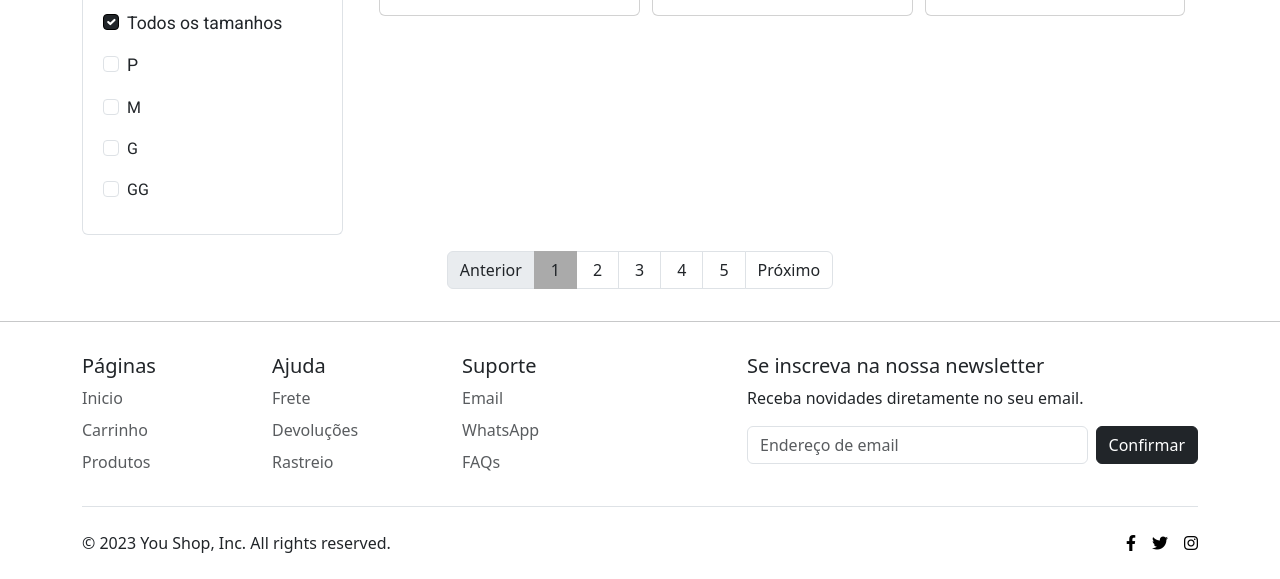
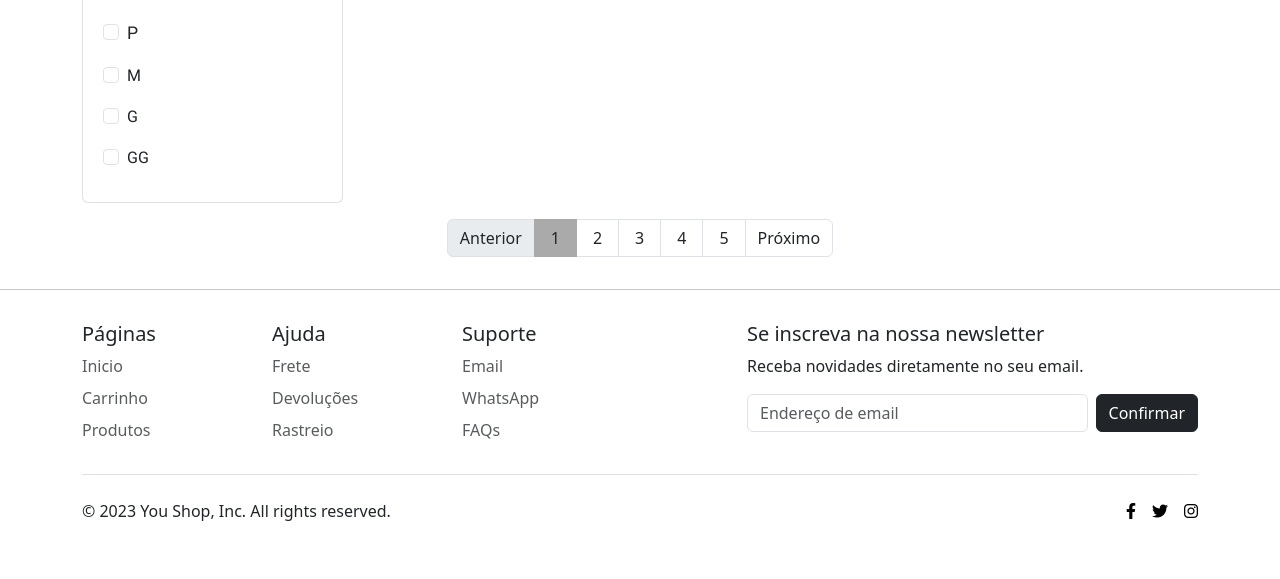
Before and after one commit to micaelmz/you-shop, a Flask app: page /products in a window 1280 px wide. Shown: the part 847-1426 px from the top of the page. After the commit the page ends 1368 px from the top, so only its background shows below. Run offline with Flask 3, Linux system fonts and the light colour scheme.

Commit message:
🔥 Atualizando espaço entre elementos para padronização e responsividade.

```diff
--- a/templates/products.html
+++ b/templates/products.html
@@ -46,7 +46,7 @@
 {% endblock %}
 
 {% block content %}
-<section id="products" class="mt-5">
+<section id="products" class="mt-3">
   <div class="container-lg">
     <div class="row">
       <div class="col-12 col-md-3"> <!-- Filters -->
```
